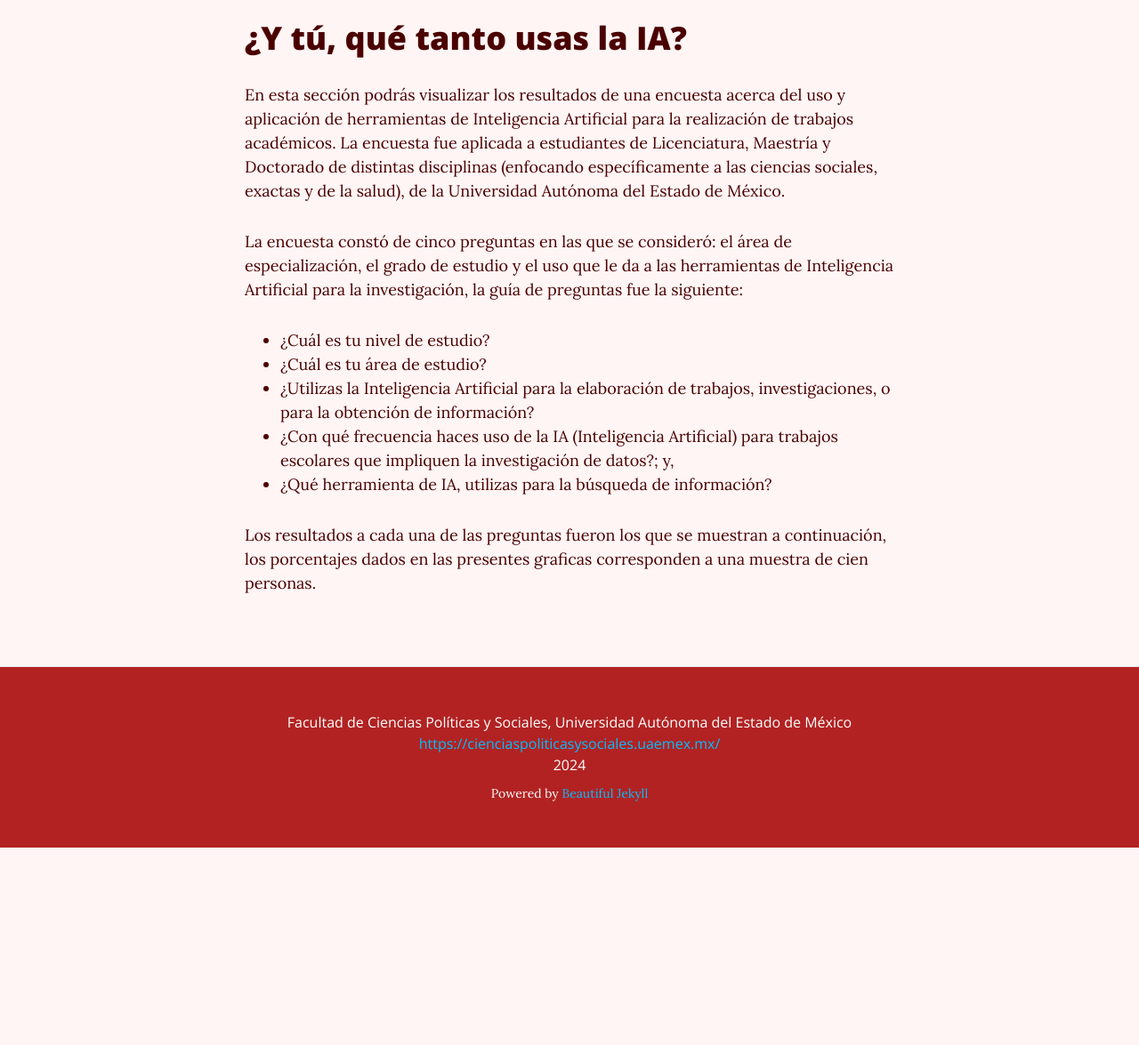
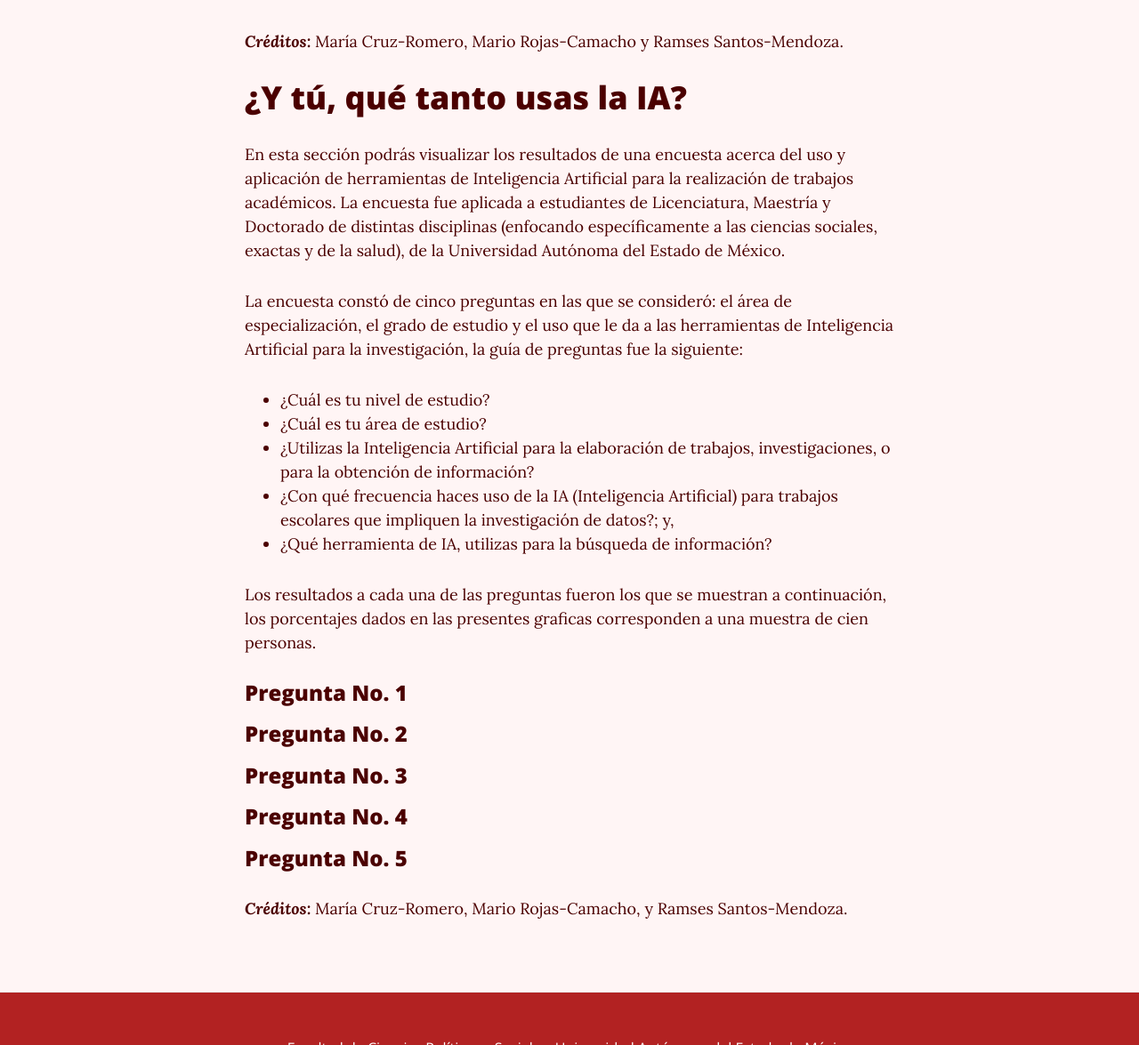
Before and after one commit to rosariorogel/metodologia, a Jekyll site: the page built from _pages/inteligencia-artificial.md, in a window 1280 px wide and 1400 px high, scrolled down 1509 px, cut to the strip 225-1400 px from the top of the window. Shown: the whole strip at 89% size. Built offline with Jekyll 4.4.1, drawn with Linux system fonts in a browser that asks for light colours; nearby versions of some CDN libraries; before the commit the page ends 2687 px from its top, so only the background shows below that.

Commit message:
Update credits and structure inteligencia-artificial.md

```diff
--- a/_pages/inteligencia-artificial.md
+++ b/_pages/inteligencia-artificial.md
@@ -17,6 +17,8 @@ En este primer apartado, se proporciona información acerca de una parte del des
 
 <iframe src='https://cdn.knightlab.com/libs/timeline3/latest/embed/index.html?source=1vA75b1XuQN1jvZWzmRrr7Vyw-dzF62VKiWIXdvDrZ0s&font=Default&lang=es&initial_zoom=2&height=650' width='100%' height='650' webkitallowfullscreen mozallowfullscreen allowfullscreen frameborder='0'></iframe>
 
+***Créditos:*** María Cruz-Romero, Mario Rojas-Camacho y Ramses Santos-Mendoza.
+
 # ¿Y tú, qué tanto usas la IA?
 
 En esta sección podrás visualizar los resultados de una encuesta acerca del uso y aplicación de herramientas de Inteligencia Artificial para la realización de trabajos académicos. La encuesta fue aplicada a  estudiantes de Licenciatura, Maestría y Doctorado de distintas disciplinas (enfocando específicamente a las ciencias sociales, exactas y de la salud), de la Universidad Autónoma del Estado de México.
@@ -30,3 +32,33 @@ La encuesta constó de cinco preguntas en las que se consideró: el área de esp
 * ¿Qué herramienta de IA, utilizas para la búsqueda de información?
 
 Los resultados a cada una de las preguntas fueron los que se muestran a continuación, los porcentajes dados en las presentes graficas corresponden a una muestra de cien personas.
+
+### **Pregunta No. 1**
+
+
+
+
+
+### **Pregunta No. 2**
+
+
+
+
+### **Pregunta No. 3**
+
+
+
+
+
+### **Pregunta No. 4**
+
+
+
+
+### **Pregunta No. 5**
+
+
+
+
+
+***Créditos:*** María Cruz-Romero, Mario Rojas-Camacho, y Ramses Santos-Mendoza.
```
